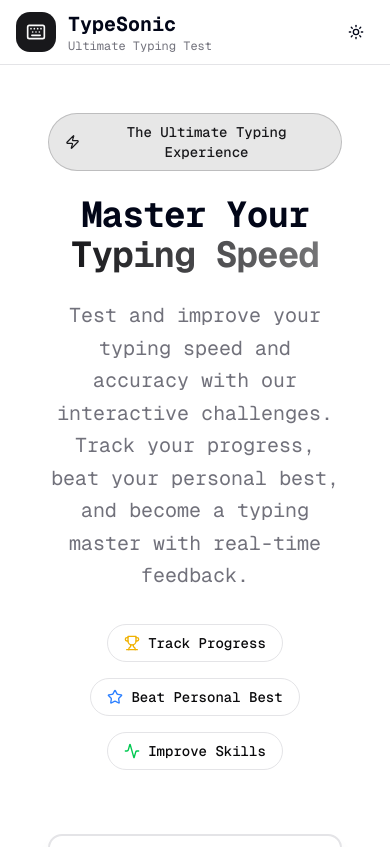
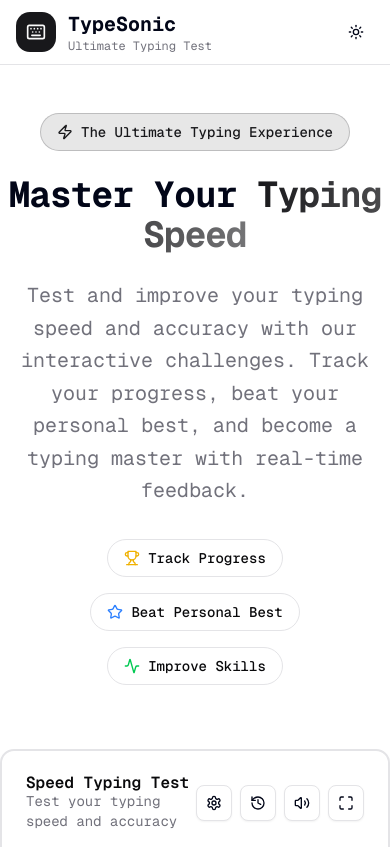
Before and after one commit to KennyMwendwaX/type-sonic, a Next.js app: page / in a window 390 px wide. Shown: the top 847 px of the page. Built offline with nearby package versions, Linux system fonts and the light colour scheme.

Commit message:
fix: card padding on sm screens

```diff
--- a/src/app/page.tsx
+++ b/src/app/page.tsx
@@ -51,7 +51,7 @@ export default function Home() {
         </div>
       </nav>
 
-      <main className="container mx-auto px-12 py-12 max-w-7xl">
+      <main className="container mx-auto md:px-12 py-12 max-w-7xl">
         {/* Hero Section */}
         <section className="text-center mb-16 space-y-8">
           <div className="space-y-6">
```
